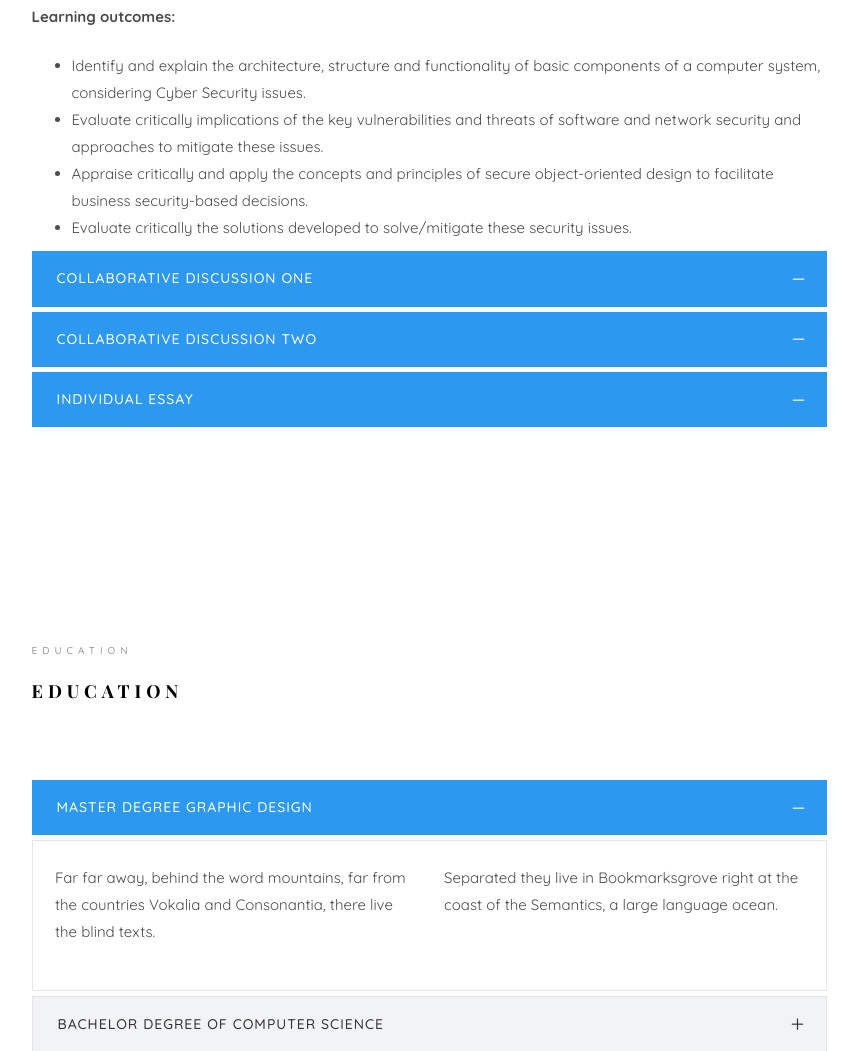
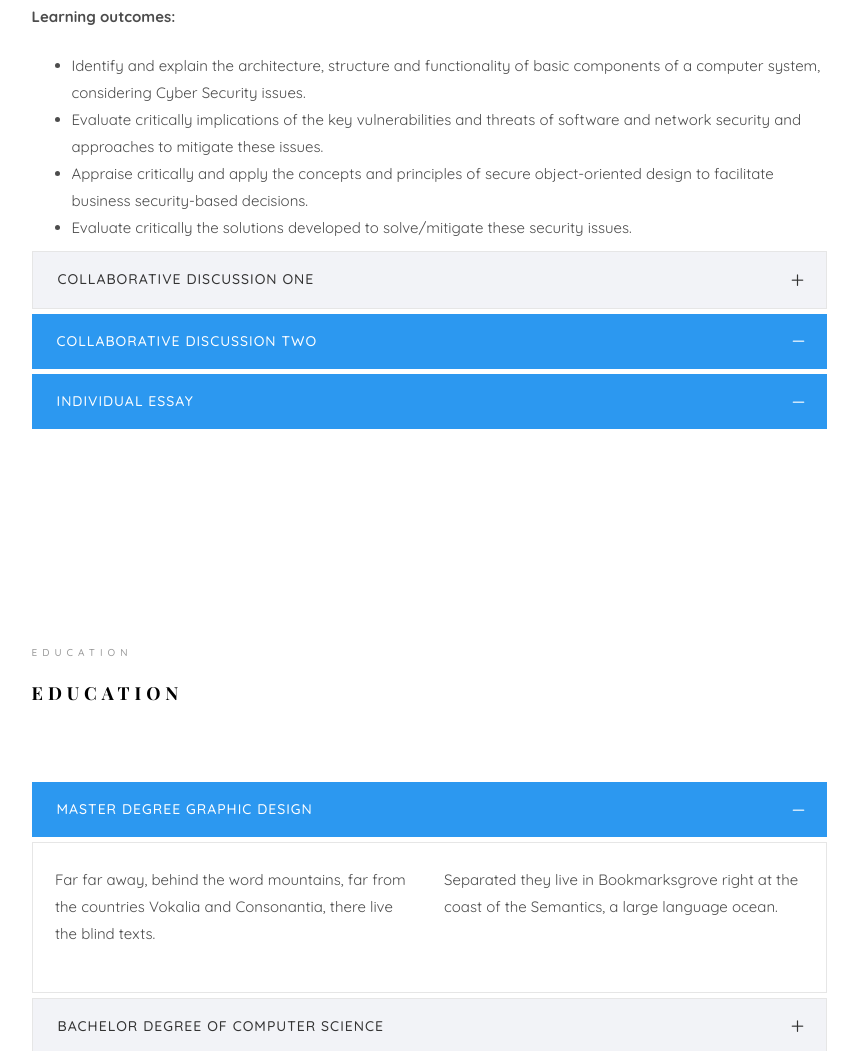
Before and after one commit to jamesedney/eportfolio, a plain HTML site: page index.html in a window 1280 px wide. Shown: the part 1739-2790 px from the top of the page, without its empty margins (361-1219 px from the left). Drawn offline with nearby package versions, Linux system fonts and the light colour scheme; files whose address does not match are found by name; a web font is replaced by a local one.

Commit message:
Update index.html

```diff
--- a/index.html
+++ b/index.html
@@ -252,7 +252,7 @@
             <div class="panel panel-default">
               <div class="panel-heading" role="tab" id="headingOne">
                 <h4 class="panel-title">
-                  <a data-toggle="collapse" data-parent="#accordion" href="#collapseOne" aria-expanded="false" aria-controls="collapseOne">
+                  <a data-toggle="collapse" data-parent="#accordion" href="#collapseOne" aria-expanded="false" aria-controls="collapseOne" class="collapsed">
                     Collaborative Discussion One
                   </a>
                 </h4>
@@ -270,7 +270,7 @@
                   <br><a class="btn btn-primary btn-learn">Initial Post <i class="icon-download"></i></a>
                   <a class="btn btn-primary btn-learn">Peer Responses <i class="icon-download"></i></a>
                   <a class="btn btn-primary btn-learn">Summary Post <i class="icon-download"></i></a>
-                   </div>
+                  </div>
               </div>
             </div>
 
```
